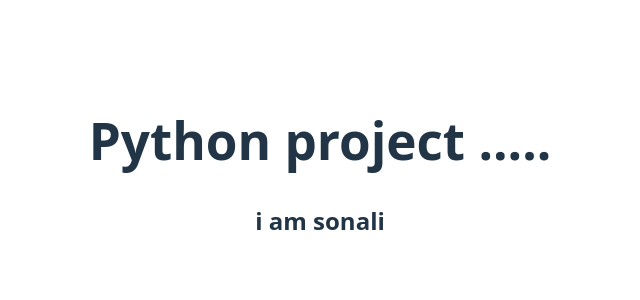
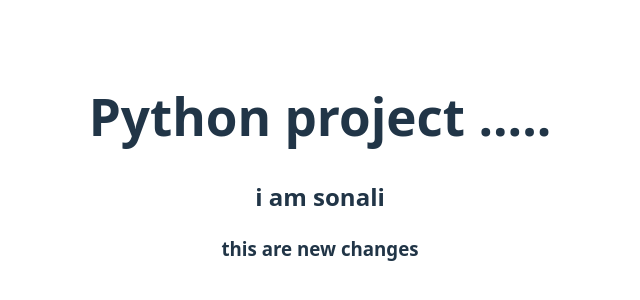
Before and after one commit to SnehalVanag/python_project, a React (Vite) app in the folder frontend/: page / in a window 1280 px wide. Shown: the part 232-532 px from the top of the page, without its empty margins (320-960 px from the left). Built offline with nearby package versions, Linux system fonts and the light colour scheme.

Commit message:
new change

```diff
--- a/frontend/src/App.jsx
+++ b/frontend/src/App.jsx
@@ -13,6 +13,7 @@
       </div>
       <h1>Python project .....</h1>
       <h2>i am sonali</h2>
+      <h3>this are new changes</h3>
 
 
     </>
```
